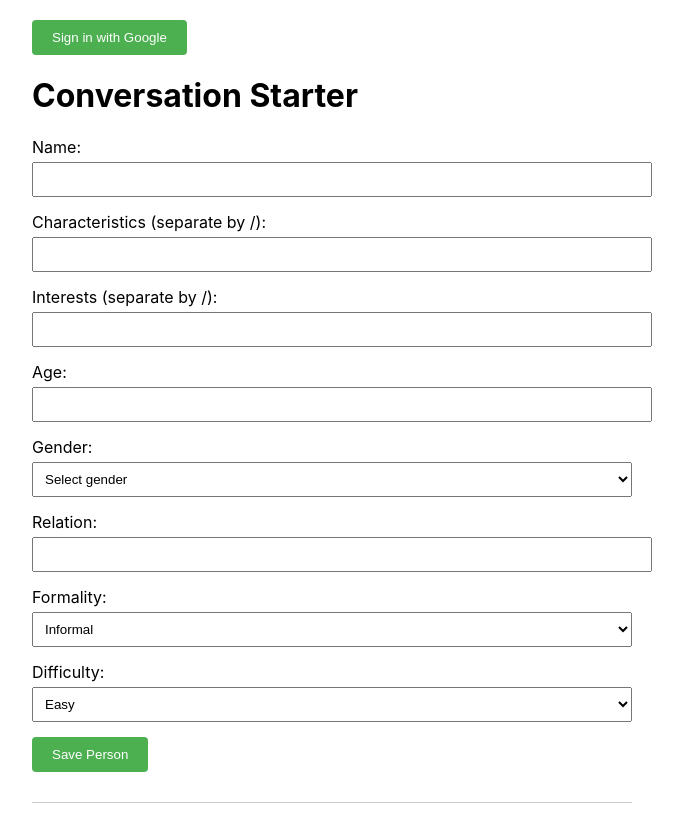
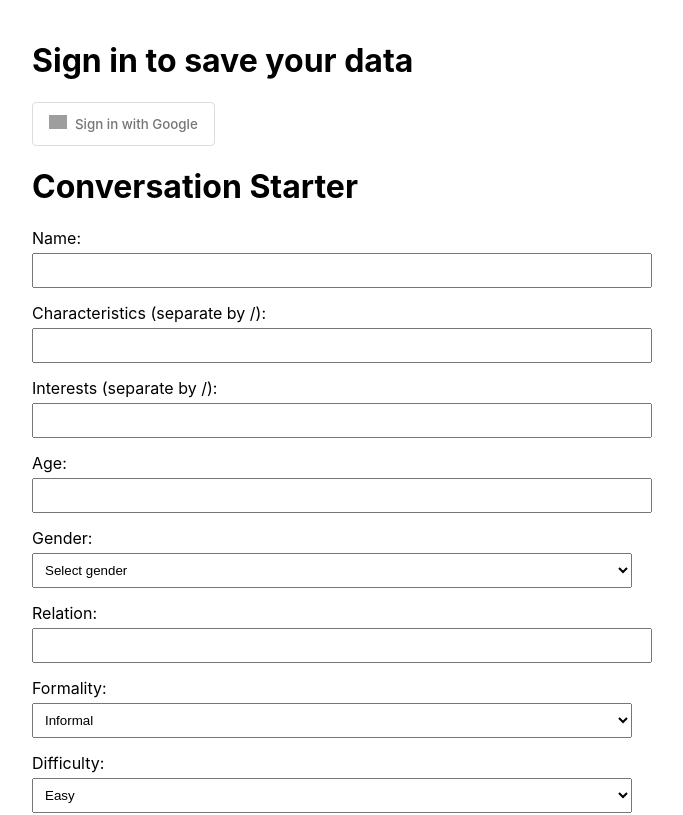
Before and after one commit to Andopher/ConversationStarters, a React (Create React App) app in the folder fe/: page / in a window 1280 px wide. Shown: the top 815 px of the page, without its empty margins (308-991 px from the left). Built offline with nearby package versions, Linux system fonts and the light colour scheme; no server answers; grey boxes are pictures that could not be loaded; the HTML template or start-up script is replaced by a standard one.

Commit message:
implemented google login

```diff
--- a/fe/src/App.css
+++ b/fe/src/App.css
@@ -37,6 +37,32 @@ button:hover {
   border-top: 1px solid #ccc;
 }
 
+.google-sign-in button {
+  display: flex;
+  align-items: center;
+  background-color: white;
+  color: #757575;
+  border: 1px solid #dcdcdc;
+  padding: 12px 16px;
+  font-weight: 500;
+  font-family: -apple-system, BlinkMacSystemFont, 'Segoe UI', Roboto, Oxygen, Ubuntu, Cantarell;
+}
+
+.google-sign-in button::before {
+  content: '';
+  background-image: url('https://upload.wikimedia.org/wikipedia/commons/thumb/c/c1/Google_%22G%22_logo.svg/1200px-Google_%22G%22_logo.svg.png');
+  background-size: 18px;
+  background-repeat: no-repeat;
+  width: 18px;
+  height: 18px;
+  margin-right: 8px;
+}
+
+.google-sign-in button:hover {
+  background-color: #f8f8f8;
+  border-color: #c6c6c6;
+}
+
 .persons-grid {
   display: grid;
   grid-template-columns: repeat(auto-fill, minmax(250px, 1fr));
--- a/fe/src/App.tsx
+++ b/fe/src/App.tsx
@@ -94,7 +94,12 @@ function App() {
   return (
     <div className="App">
       {!user ? (
-        <button onClick={signInWithGoogle}>Sign in with Google</button>
+        <div>
+          <h1>Sign in to save your data</h1>
+          <div className="google-sign-in">
+            <button onClick={signInWithGoogle}>Sign in with Google</button>
+          </div>
+        </div>
       ) : (
         <div>
           <p>Welcome, {user.displayName}!</p>
```
Also changed, not shown: 1 other file (tests, documents, lock files or other folders).
